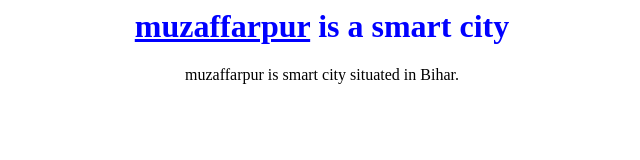
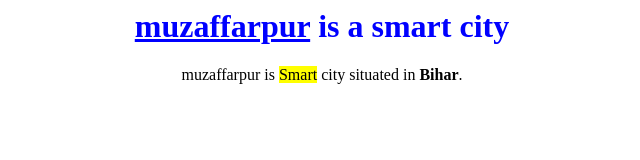
Before and after one commit to Sahilkr77/ATPLC-Training-Daily_Tasks, a plain HTML site: page task2.html in a window 1280 px wide. Shown: the whole page, without its empty margins (318-958 px from the left). Drawn offline with Linux system fonts and the light colour scheme.

Commit message:
modified para

```diff
--- a/task2.html
+++ b/task2.html
@@ -9,7 +9,7 @@
 <body>
     <center>
         <h1 style="color:blue;"><u>muzaffarpur</u> is a smart city</h1>
-        <p>muzaffarpur is smart city situated in Bihar.</p>
+        <p>muzaffarpur is <mark>Smart</mark> city situated in <b>Bihar</b>.</p>
     </center>
 </body>
 
```
